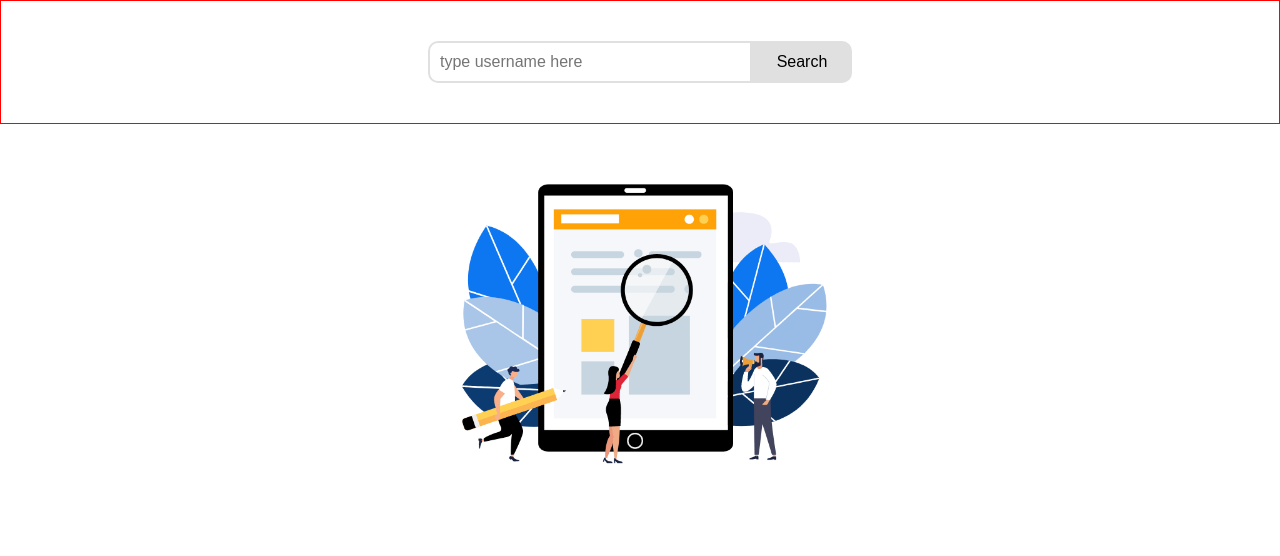
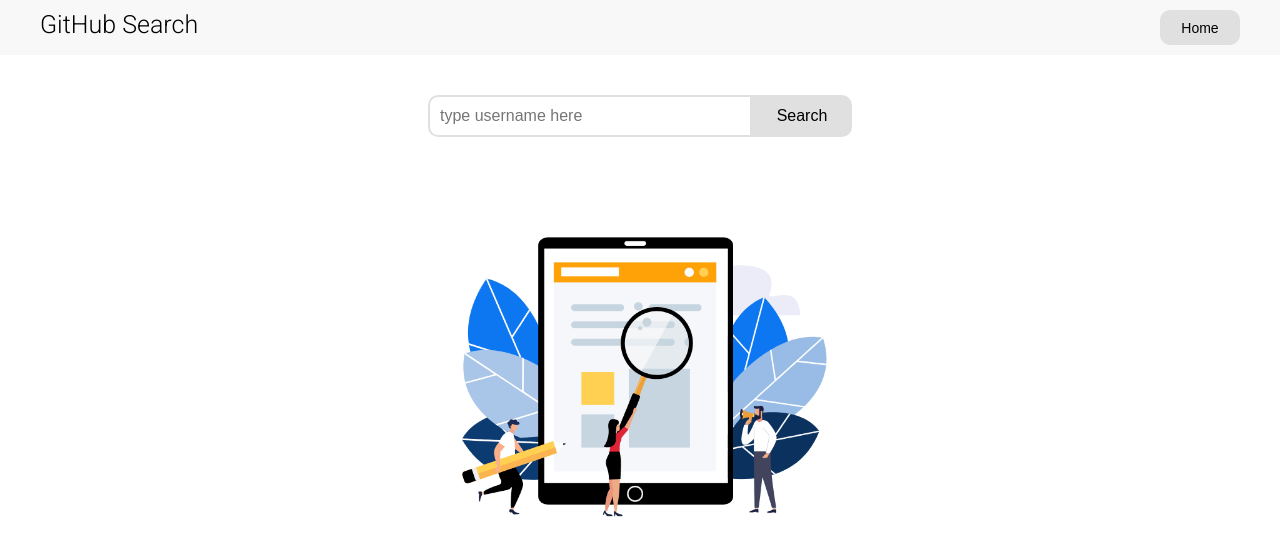
Before and after one commit to m-sehrawat/GitHub-Search, a React (Vite) app: page / in a window 1280 px wide. Shown: the top 556 px of the page. Built offline with nearby package versions, Linux system fonts and the light colour scheme.

Commit message:
all UI done

```diff
--- a/src/pages/home/home.module.css
+++ b/src/pages/home/home.module.css
@@ -1,5 +1,4 @@
 .main {
-    border: 1px solid red;
     padding: 40px;
     display: flex;
     justify-content: center;
--- /dev/null
+++ b/src/pages/navbar/Navbar.jsx
@@ -0,0 +1,16 @@
+import { Link } from 'react-router-dom';
+import style from './navbar.module.css'
+
+export const Navbar = () => {
+
+    return (
+        <>
+            <div className={style.display}>
+                <p className={style.heading}>GitHub Search</p>
+                <Link to={'/'}>
+                    <button className={style.btn}>Home</button>
+                </Link>
+            </div>
+        </>
+    );
+};
--- /dev/null
+++ b/src/pages/navbar/navbar.module.css
@@ -0,0 +1,28 @@
+.display{
+    display: flex;
+    padding: 10px 40px;
+
+    justify-content: space-between;
+    background-color: #f8f8f8;
+}
+
+.heading {
+    font-weight: 300;
+    font-size: 25px;
+    margin: 0px;
+}
+
+.btn {
+    border-radius: 10px;
+    min-width: 80px;
+    height: 35px;
+    border: none;
+    font-size: 14px;
+    background-color: #E0E0E0;
+    transition: all 0.2s linear;
+    cursor: pointer;
+}
+
+.btn:hover {
+    background-color: #BDBDBD;
+}
--- a/src/pages/repoDetails/RepoDetails.jsx
+++ b/src/pages/repoDetails/RepoDetails.jsx
@@ -6,7 +6,7 @@ export const RepoDetails = () => {
 
     const data = getItem('singleRepo');
     const { owner: { avatar_url }, name, topics, full_name, description, clone_url, forks, language, watchers, visibility } = data;
-    console.log('data:', data)
+
 
     return (
         <>
@@ -20,9 +20,9 @@ export const RepoDetails = () => {
 
                     <div>
                         <h1>{name}</h1>
-                        <p>Link: {full_name}</p>
+                        <p>Link: <i>{full_name}</i></p>
                         <p>{description}</p>
-                        <p>You want to clone it: {clone_url}</p>
+                        <p>You want to clone it: <i>{clone_url}</i></p>
 
                     </div>
 
@@ -31,18 +31,18 @@ export const RepoDetails = () => {
                         <h3>{name}</h3>
                         <p>Category</p>
                         <ul>
-                            {topics.map((e) => (
-                                <li>{e}</li>
+                            {topics.map((e, i) => (
+                                <li key={i}>{e}</li>
                             ))}
                         </ul>
                     </div>
 
                     <div>
                         <h4>Other details</h4>
-                        <p>Language: {language}</p>
-                        <p>Visibility: {visibility}</p>
-                        <p>Forks: {forks}</p>
-                        <p>Watchers: {watchers}</p>
+                        <p>Language: <i>{language}</i></p>
+                        <p>Visibility: <i>{visibility}</i></p>
+                        <p>Forks: <i>{forks}</i></p>
+                        <p>Watchers: <i>{watchers}</i></p>
                     </div>
 
                 </div>
--- a/src/pages/repoDetails/repoDetails.module.css
+++ b/src/pages/repoDetails/repoDetails.module.css
@@ -1,9 +1,9 @@
 .container {
     max-width: 1000px;
-    margin: 30px auto;
+    margin: 50px auto 0px;
     min-height: 500px;
     border-radius: 10px;
-    padding: 10px;
+    padding: 30px;
     background: #f8f8f8;
 }
 
--- a/src/routes/Router.jsx
+++ b/src/routes/Router.jsx
@@ -2,12 +2,15 @@ import { Route } from "react-router-dom";
 import { Routes } from "react-router-dom";
 import { Followers } from "../pages/followers/Followers";
 import { Home } from "../pages/home/Home";
+import { Navbar } from "../pages/navbar/Navbar";
 import { RepoDetails } from "../pages/repoDetails/RepoDetails";
 
 
 export const Router = () => {
     return (
         <>
+            <Navbar />
+
             <Routes>
                 <Route path={'/'} element={<Home />} />
                 <Route path={'/followers'} element={<Followers />} />
```
